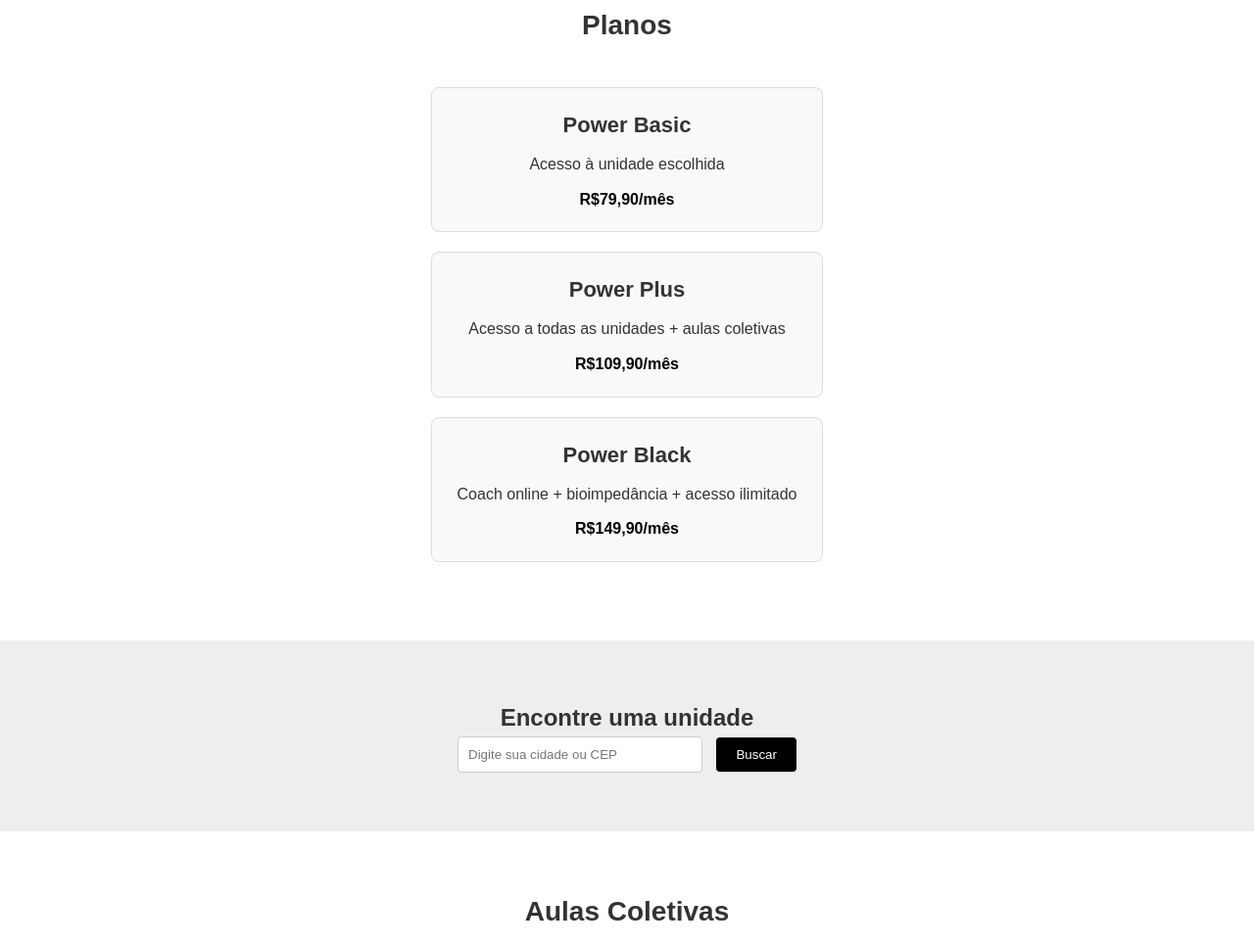
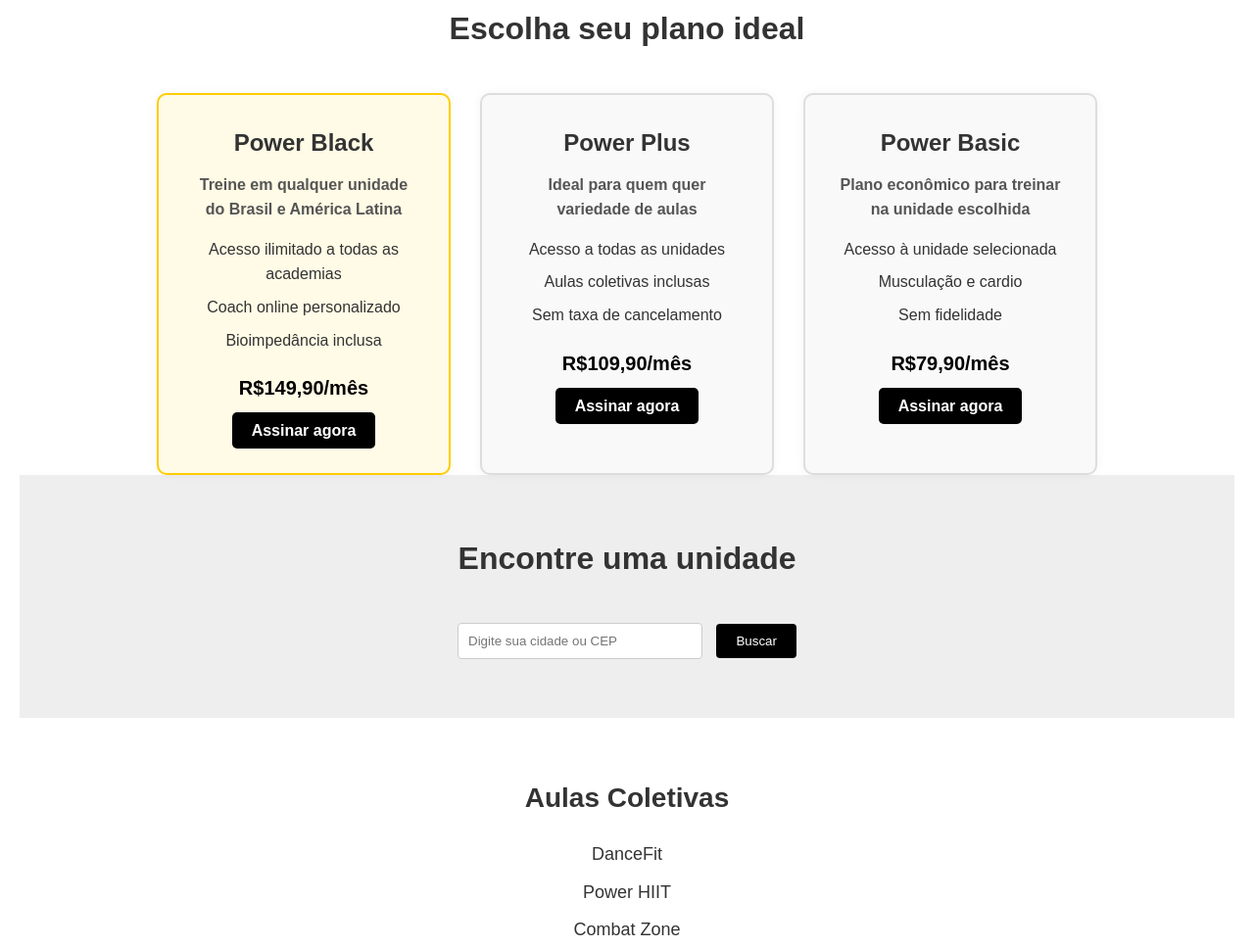
Before and after one commit to AstalDLyon/fullstack-unicarioca, a plain HTML site: page index.html in a window 1280 px wide. Shown: the part 718-1685 px from the top of the page at 98% size. Drawn offline with Linux system fonts and the light colour scheme.

Commit message:
versão 1.0
1) Deletei as pastas duplicadas
2) Inclusão do frontend

```diff
--- a/código academia/style.css
+++ /dev/null
@@ -1,238 +0,0 @@
-/* Reset básico */
-
-* {
-    margin: 0;
-    padding: 0;
-    box-sizing: border-box;
-}
-
-body {
-    font-family: 'Arial', sans-serif;
-    background-color: #f4f4f4;
-    color: #333;
-    line-height: 1.6;
-}
-
-
-/* Cabeçalho */
-
-header {
-    background-color: #000;
-    color: #fff;
-    padding: 20px;
-}
-
-nav {
-    display: flex;
-    justify-content: space-between;
-    align-items: center;
-    flex-wrap: wrap;
-}
-
-nav h1 {
-    font-size: 24px;
-}
-
-nav ul {
-    list-style: none;
-    display: flex;
-    gap: 20px;
-}
-
-nav a {
-    color: #fff;
-    text-decoration: none;
-    font-weight: bold;
-}
-
-nav a:hover {
-    color: #ffcc00;
-}
-
-
-/* Seção Hero */
-
-.hero {
-    background: linear-gradient(to right, #000, #333);
-    color: #fff;
-    text-align: center;
-    padding: 100px 20px;
-}
-
-.hero h2 {
-    font-size: 36px;
-    margin-bottom: 20px;
-}
-
-.hero p {
-    font-size: 18px;
-    margin-bottom: 30px;
-}
-
-.btn {
-    background-color: #ffcc00;
-    color: #000;
-    padding: 12px 24px;
-    text-decoration: none;
-    font-weight: bold;
-    border-radius: 5px;
-}
-
-.btn:hover {
-    background-color: #e6b800;
-}
-
-
-/* Seção Planos */
-
-.planos {
-    background-color: #fff;
-    padding: 60px 20px;
-    text-align: center;
-}
-
-.planos h2 {
-    font-size: 28px;
-    margin-bottom: 40px;
-}
-
-.plano-card {
-    background-color: #f9f9f9;
-    border: 1px solid #ddd;
-    padding: 20px;
-    margin: 20px auto;
-    max-width: 400px;
-    border-radius: 8px;
-}
-
-.plano-card h3 {
-    font-size: 22px;
-    margin-bottom: 10px;
-}
-
-.plano-card span {
-    display: block;
-    margin-top: 10px;
-    font-weight: bold;
-    color: #000;
-}
-
-
-/* Seção Unidades */
-
-.unidades {
-    background-color: #eee;
-    padding: 60px 20px;
-    text-align: center;
-}
-
-.unidades input {
-    padding: 10px;
-    width: 250px;
-    margin-right: 10px;
-    border: 1px solid #ccc;
-    border-radius: 4px;
-}
-
-.unidades button {
-    padding: 10px 20px;
-    background-color: #000;
-    color: #fff;
-    border: none;
-    border-radius: 4px;
-    cursor: pointer;
-}
-
-.unidades button:hover {
-    background-color: #333;
-}
-
-
-/* Seção Aulas */
-
-.aulas {
-    background-color: #fff;
-    padding: 60px 20px;
-    text-align: center;
-}
-
-.aulas h2 {
-    font-size: 28px;
-    margin-bottom: 20px;
-}
-
-.aulas ul {
-    list-style: none;
-    padding: 0;
-}
-
-.aulas li {
-    font-size: 18px;
-    margin: 10px 0;
-}
-
-
-/* Rodapé */
-
-footer {
-    background-color: #000;
-    color: #fff;
-    padding: 40px 20px;
-    text-align: center;
-}
-
-footer h2 {
-    font-size: 22px;
-    margin-bottom: 10px;
-}
-
-.whatsapp-btn {
-    display: inline-block;
-    margin-top: 20px;
-    background-color: #25D366;
-    color: white;
-    padding: 12px 20px;
-    text-decoration: none;
-    font-weight: bold;
-    border-radius: 5px;
-    font-size: 16px;
-}
-
-.whatsapp-btn:hover {
-    background-color: #1ebe5d;
-}
-
-.parallax-header {
-    background-image: url('https://www.shutterstock.com/shutterstock/videos/3700970431/thumb/7.jpg?ip=x480');
-    background-attachment: fixed;
-    background-position: center;
-    background-repeat: no-repeat;
-    background-size: cover;
-    height: 300px;
-    color: rgb(0, 0, 0);
-    display: flex;
-    align-items: center;
-    justify-content: space-between;
-    padding: 30px 45px;
-    flex-wrap: wrap;
-}
-
-.parallax-header nav h1 {
-    font-size: 32px;
-}
-
-.parallax-header nav ul {
-    list-style: none;
-    display: flex;
-    gap: 20px;
-}
-
-.parallax-header nav a {
-    color: white;
-    text-decoration: none;
-    font-weight: bold;
-}
-
-.parallax-header nav a:hover {
-    color: #ffcc00;
-}
--- a/index.html
+++ b/index.html
@@ -1,3 +1,6 @@
+<!DOCTYPE html>
+<html lang="pt-br">
+
 <head>
     <meta charset="UTF-8">
     <meta name="viewport" content="width=device-width, initial-scale=1.0">
@@ -6,7 +9,7 @@
 </head>
 
 <body>
-
+    <!--Inicio da seção do parallax com o cabeçalho.-->
     <header class="parallax-header">
         <nav>
             <h1>PowerMove Fitness</h1>
@@ -17,31 +20,56 @@
                 <li><a href="#contato">Contato</a></li>
             </ul>
         </nav>
+        <!--Fim da seção do parallax com o cabeçalho.-->
+
+        <!--Inicio da seção de conhecer planos.-->
     </header>
     <section class="hero">
         <h2>Seu movimento começa aqui</h2>
         <p>Treine onde e quando quiser com planos acessíveis e estrutura de ponta.</p>
         <a href="#planos" class="btn">Conheça os planos</a>
     </section>
+    <!--Fim da seção de conhecer planos.-->
 
     <section id="planos" class="planos">
-        <h2>Planos</h2>
+        <h2>Escolha seu plano ideal</h2>
+        <div class="planos-container">
+            <div class="plano-card destaque">
+                <h3>Power Black</h3>
+                <p class="promo">Treine em qualquer unidade do Brasil e América Latina</p>
+                <ul>
+                    <li>Acesso ilimitado a todas as academias</li>
+                    <li>Coach online personalizado</li>
+                    <li>Bioimpedância inclusa</li>
+                </ul>
+                <span class="preco">R$149,90/mês</span>
+                <a href="#" class="btn-plano">Assinar agora</a>
+            </div>
+
+            <div class="plano-card">
+                <h3>Power Plus</h3>
+                <p class="promo">Ideal para quem quer variedade de aulas</p>
+                <ul>
+                    <li>Acesso a todas as unidades</li>
+                    <li>Aulas coletivas inclusas</li>
+                    <li>Sem taxa de cancelamento</li>
+                </ul>
+                <span class="preco">R$109,90/mês</span>
+                <a href="#" class="btn-plano">Assinar agora</a>
+            </div>
+
             <div class="plano-card">
                 <h3>Power Basic</h3>
-            <p>Acesso à unidade escolhida</p>
-            <span>R$79,90/mês</span>
+                <p class="promo">Plano econômico para treinar na unidade escolhida</p>
+                <ul>
+                    <li>Acesso à unidade selecionada</li>
+                    <li>Musculação e cardio</li>
+                    <li>Sem fidelidade</li>
+                </ul>
+                <span class="preco">R$79,90/mês</span>
+                <a href="#" class="btn-plano">Assinar agora</a>
             </div>
-        <div class="plano-card">
-            <h3>Power Plus</h3>
-            <p>Acesso a todas as unidades + aulas coletivas</p>
-            <span>R$109,90/mês</span>
         </div>
-        <div class="plano-card">
-            <h3>Power Black</h3>
-            <p>Coach online + bioimpedância + acesso ilimitado</p>
-            <span>R$149,90/mês</span>
-        </div>
-    </section>
 
         <section id="unidades" class="unidades">
             <h2>Encontre uma unidade</h2>
--- a/style.css
+++ b/style.css
@@ -92,29 +92,77 @@ nav a:hover {
 }
 
 .planos h2 {
-    font-size: 28px;
+    font-size: 32px;
     margin-bottom: 40px;
+}
+
+.planos-container {
+    display: flex;
+    flex-wrap: wrap;
+    justify-content: center;
+    gap: 30px;
 }
 
 .plano-card {
     background-color: #f9f9f9;
-    border: 1px solid #ddd;
-    padding: 20px;
-    margin: 20px auto;
-    max-width: 400px;
-    border-radius: 8px;
+    border: 2px solid #ddd;
+    border-radius: 10px;
+    padding: 30px;
+    width: 300px;
+    box-shadow: 0 0 10px rgba(0, 0, 0, 0.05);
+    transition: transform 0.3s ease;
+}
+
+.plano-card:hover {
+    transform: scale(1.03);
+}
+
+.plano-card.destaque {
+    border-color: #ffcc00;
+    background-color: #fffbe6;
 }
 
 .plano-card h3 {
-    font-size: 22px;
+    font-size: 24px;
     margin-bottom: 10px;
 }
 
-.plano-card span {
-    display: block;
-    margin-top: 10px;
+.promo {
+    font-weight: bold;
+    color: #555;
+    margin-bottom: 15px;
+}
+
+.plano-card ul {
+    list-style: none;
+    padding: 0;
+    margin-bottom: 20px;
+}
+
+.plano-card ul li {
+    margin: 8px 0;
+    font-size: 16px;
+}
+
+.preco {
+    font-size: 20px;
     font-weight: bold;
     color: #000;
+    margin-bottom: 15px;
+    display: block;
+}
+
+.btn-plano {
+    background-color: #000;
+    color: #fff;
+    padding: 10px 20px;
+    text-decoration: none;
+    border-radius: 5px;
+    font-weight: bold;
+}
+
+.btn-plano:hover {
+    background-color: #333;
 }
 
 
```
Also changed, not shown: código academia/index.html (deleted, +0 -76 lines), código academia/script.js (deleted, +0 -29 lines). Lines whose indentation alone changed are shown as unchanged.
